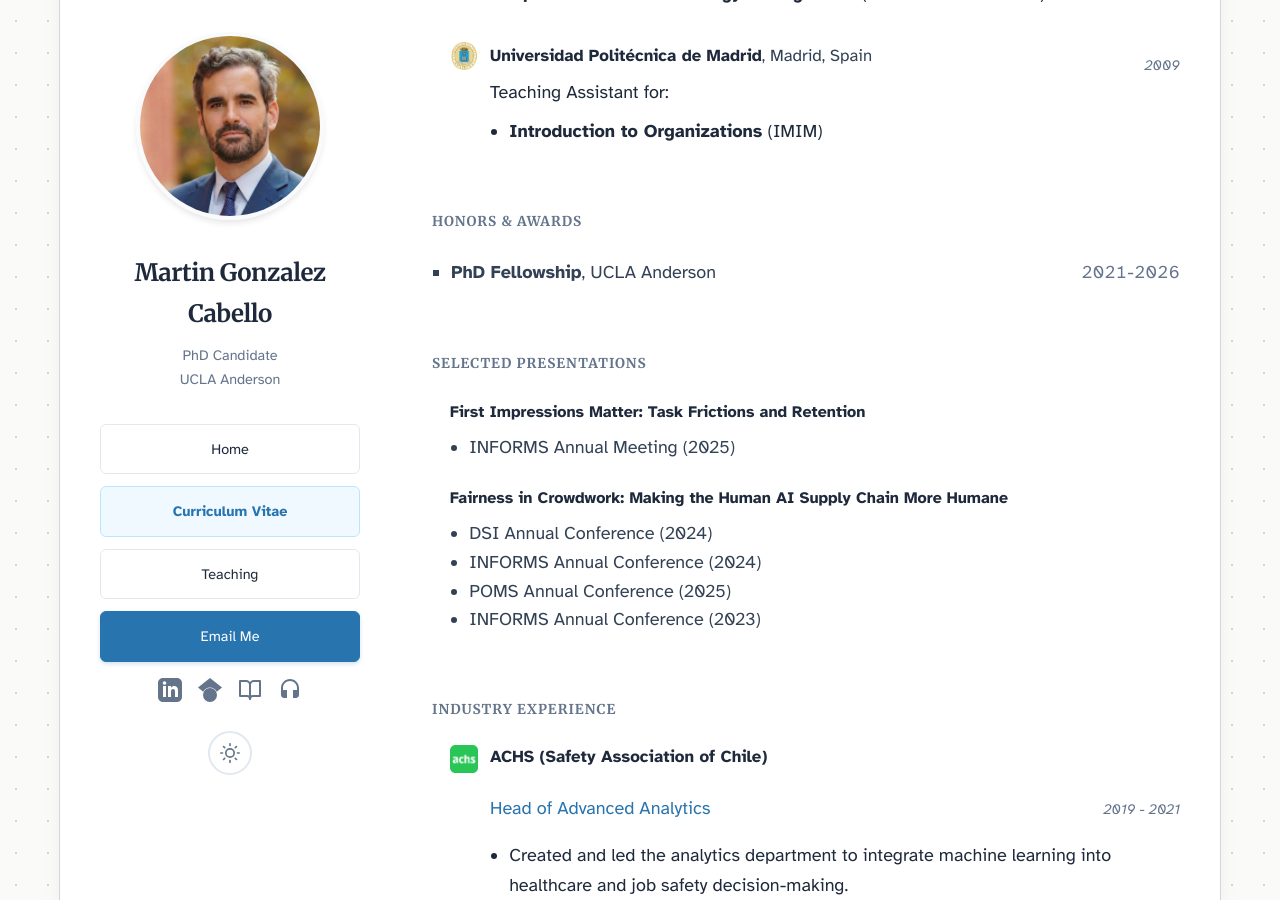
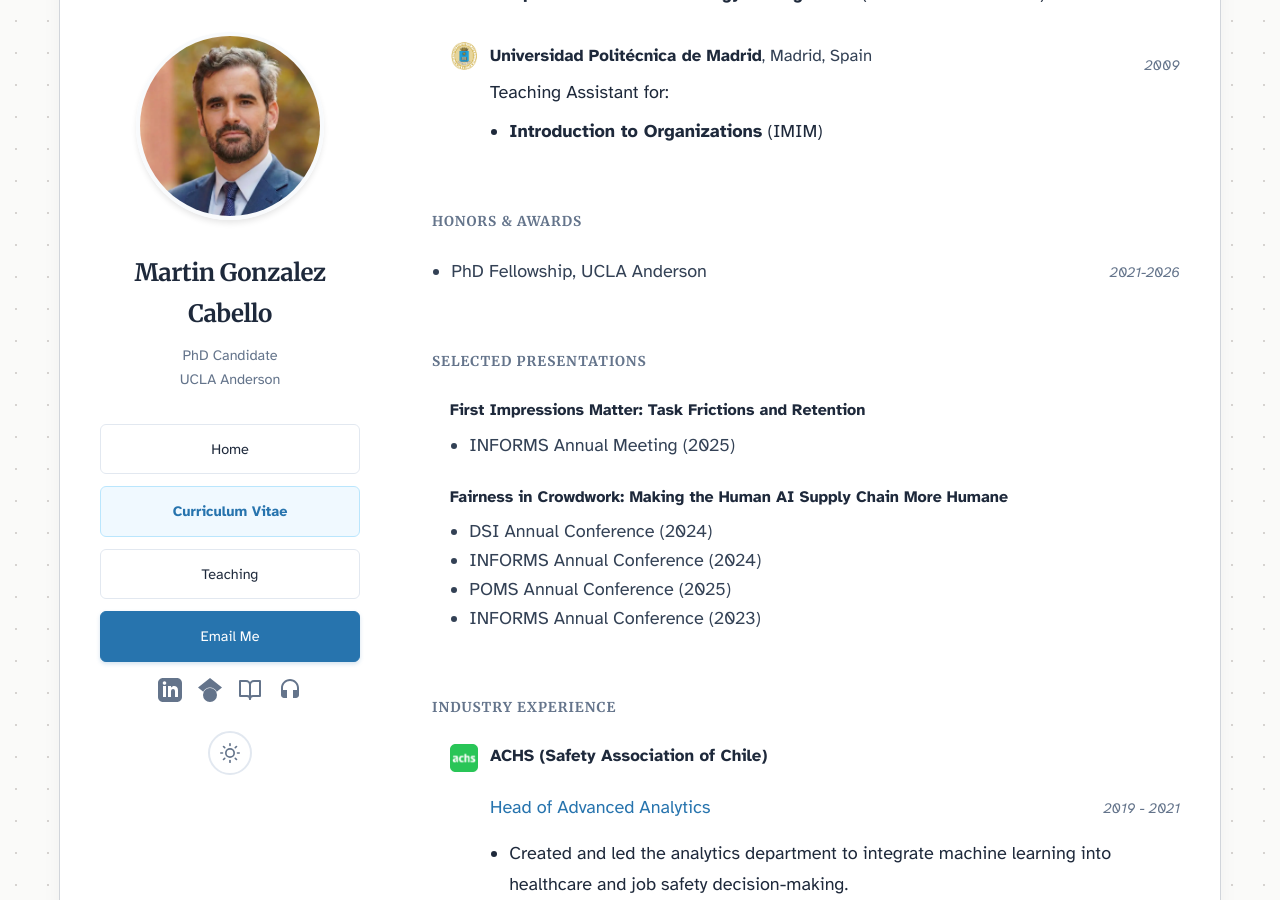
Before and after one commit to martins73/research-site, a Jekyll site: the page built from cv.html, in a window 1280 px wide and 900 px high, scrolled down 1755 px. Built offline with Jekyll 4.4.1, drawn with Linux system fonts in a browser that asks for light colours.

Commit message:
Refactor CV awards and references sections

```diff
--- a/cv.html
+++ b/cv.html
@@ -154,14 +154,14 @@ description: Academic CV and professional background in analytics, operations, a
 {% if site.data.cv.awards.size > 0 %}
 <section id="awards" class="section-spacing">
     <h3 class="cv-section-header">Honors & Awards</h3>
-    <ul class="cv-awards-list">
+    <ul class="cv-talks-list">
         {% for item in site.data.cv.awards %}
-        <li class="cv-award-item">
-            <div class="cv-award-row">
-                <span class="cv-award-title">
-                    <strong>{{ item.title }}</strong>, {{ item.organization }}
+        <li style="margin-bottom: 0.5rem;">
+            <div style="display: flex; justify-content: space-between; align-items: baseline; width: 100%;">
+                <span>
+                    {{ item.title }}, {{ item.organization }}
                 </span>
-                <span class="cv-award-year">
+                <span class="cv-date">
                     {{ item.year }}
                 </span>
             </div>
@@ -277,15 +277,15 @@ description: Academic CV and professional background in analytics, operations, a
     <div class="cv-references-grid">
         {% for ref in site.data.cv.references %}
         <div class="cv-entry" style="margin-bottom: 0;">
-            <div class="cv-ref-name">
+            <div class="cv-title">
                 {{ ref.name }}
             </div>
 
-            <div class="cv-desc cv-desc-no-indent cv-ref-details">
-                <span class="cv-ref-role">{{ ref.title }}</span>
-                <span class="cv-ref-institution">{{ ref.institution }}</span>
+            <div class="cv-desc cv-desc-no-indent">
+                <span style="display: block;">{{ ref.title }}</span>
+                <span style="display: block; color: var(--text-secondary); margin-bottom: 0.25rem;">{{ ref.institution }}</span>
 
-                <a href="mailto:{{ ref.email }}" class="cv-ref-email">
+                <a href="mailto:{{ ref.email }}" style="color: var(--link-color);">
                     {{ ref.email }}
                 </a>
             </div>
```
